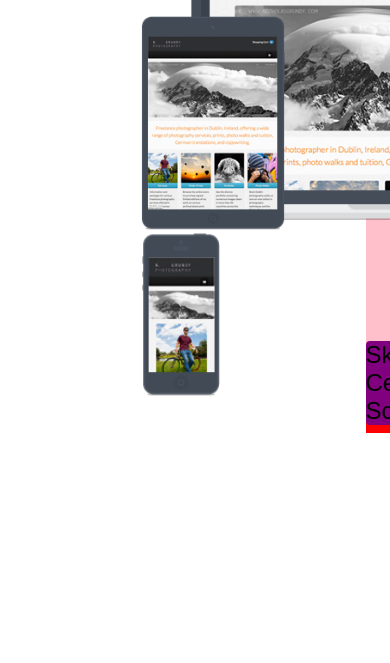
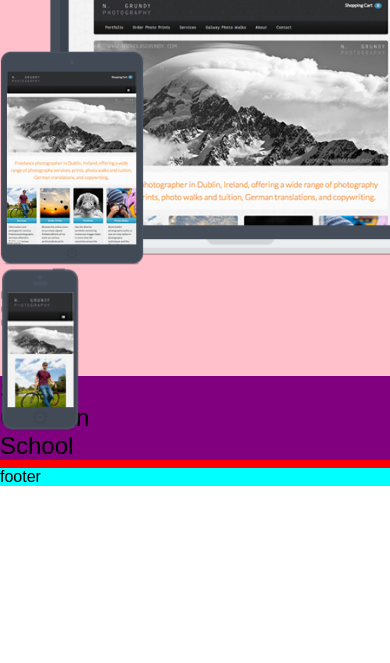
Before and after one commit to vpgiang0205/Portfolio.io, a plain HTML site: page index.html in a window 390 px wide. Shown: the part 181-844 px from the top of the page. Drawn offline with Linux system fonts and the light colour scheme.

Commit message:
added responsive

```diff
--- a/css/index.scss
+++ b/css/index.scss
@@ -22,19 +22,39 @@ a:visited {
     cursor: pointer;
 }
 
-.wrapper {
-    margin: 0 22.84375em;
-    width: 1200;
+img {
+    width: 100%;
 }
 
+.wrapper {}
+
+.container {
+    display: grid;
+    width: 100%;
+    padding: 0 22.84375em;
+    background-color: black;
+}
+
+// pc: width >= 1024px
+@media screen and (min-width: 1025px) and (min-height: 1920px) {
+    .container {
+        padding: 0 0;
+    }
+}
+
+//tablet: 740<= width < 1024
+@media screen and (min-width: 740px) and (max-width: 1024px) {
+    .container {
+        padding: 0 0;
+    }
+}
+
+//moblie: width < 740px
+@media screen and (max-width: 739px) {
     .container {
 
-    display: grid;
+        padding: 0 0;
     }
-
-img {
-    width: 100%;
-
 }
 
 /* header */
@@ -61,24 +81,30 @@ header {
 }
 
 main {
+    height: auto;
     background-color: red;
     font-size: 24px;
     display: grid;
-    grid-template-columns: 1fr 1fr 1fr ;
+    grid-auto-flow: column;
+    grid-template-columns: repeat(auto-fix, minmax (1fr));
     grid-template-rows: 130px 300px 100px;
     gap: 10px 30px;
     align-items: center;
-    .row:first-child{
+
+    .row:first-child {
         grid-column: 1/5;
         display: flex;
         justify-content: center;
     }
-    .row:nth-child(2){
-        grid-column: 1/3;
-        display: flex;
+
+    .row:nth-child(2) {
+        grid-column: 1/2;
+        display: grid;
         justify-content: center;
+
         .img_pos {
             position: relative;
+            grid-column: 1/2;
 
             .img_pc {
                 width: 20em;
@@ -93,24 +119,13 @@ main {
             .img_phone {
                 width: 5rem;
             }
-
-
         }
     }
 
-    .row:nth-child(4){
-        grid-column: 1/4;
+    .row:nth-child(3) {
+        grid-column: 2/5;
     }
-    .row{
-        border-radius: 4px;
 }
 
-
-    .intro{
-        margin-left: 30px;
-        position: relative;
+footer {
 }
-        .viewcv_btn {
-
-        }
-}
--- a/index.html
+++ b/index.html
@@ -6,7 +6,7 @@
     <meta http-equiv="X-UA-Compatible" content="IE=edge">
     <meta name="viewport" content="width=device-width, initial-scale=1.0">
     <link rel="stylesheet" href="./css/index.css">
-    <title>Document</title>
+    <title>Portfolio</title>
 </head>
 
 <body onload="document.body.style.opacity = '1'">
@@ -33,9 +33,6 @@
                         <img src="./images/pc.png" class="img_pc" alt="">
                         <img src="./images/phone.png" class="img_phone" alt="">
                     </div>
-
-
-
                 </section>
 
                 <section class="row" style="background-color: yellow;">
@@ -44,14 +41,20 @@
                     <button class="viewcv_btn">View CV</button>
                 </section>
                 <section class="row" style="background-color: purple;">
-                    <div>Skill</div>
-                    <div>Certican</div>
-                    <div>School</div>
+                    <div class="row-item">Skill</div>
+                    <div class="row-item">Certican</div>
+                    <div class="row-item">School</div>
                 </section>
             </main>
-            <footer></footer>
+
         </div>
+
     </div>
+    <footer>
+        <div class="container_fluid" style="background-color: aqua;">
+            footer
+        </div>
+    </footer>
 </body>
 
 </html>
```
Also changed, not shown: css/index.css, 1 other file. Lines whose indentation alone changed are shown as unchanged.
